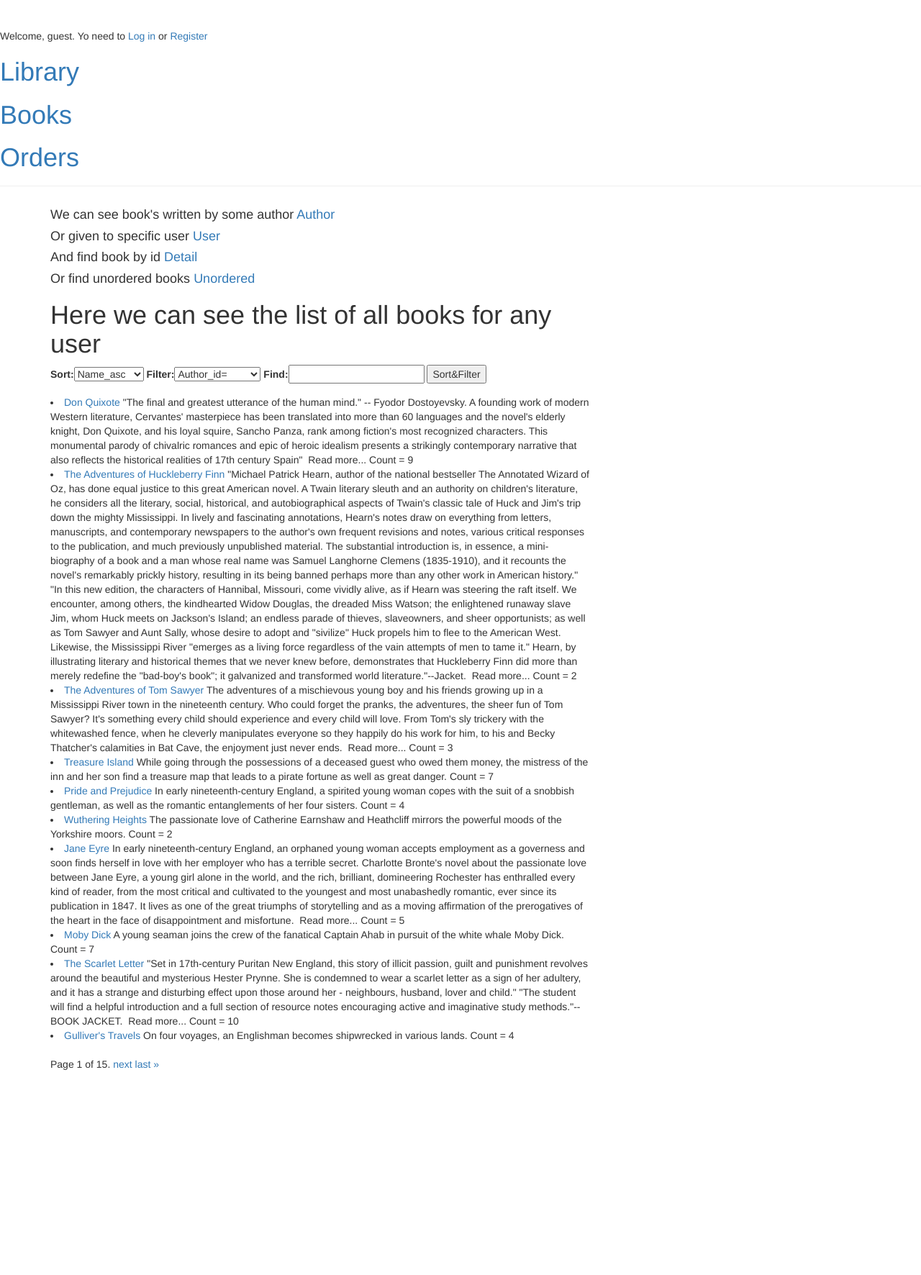
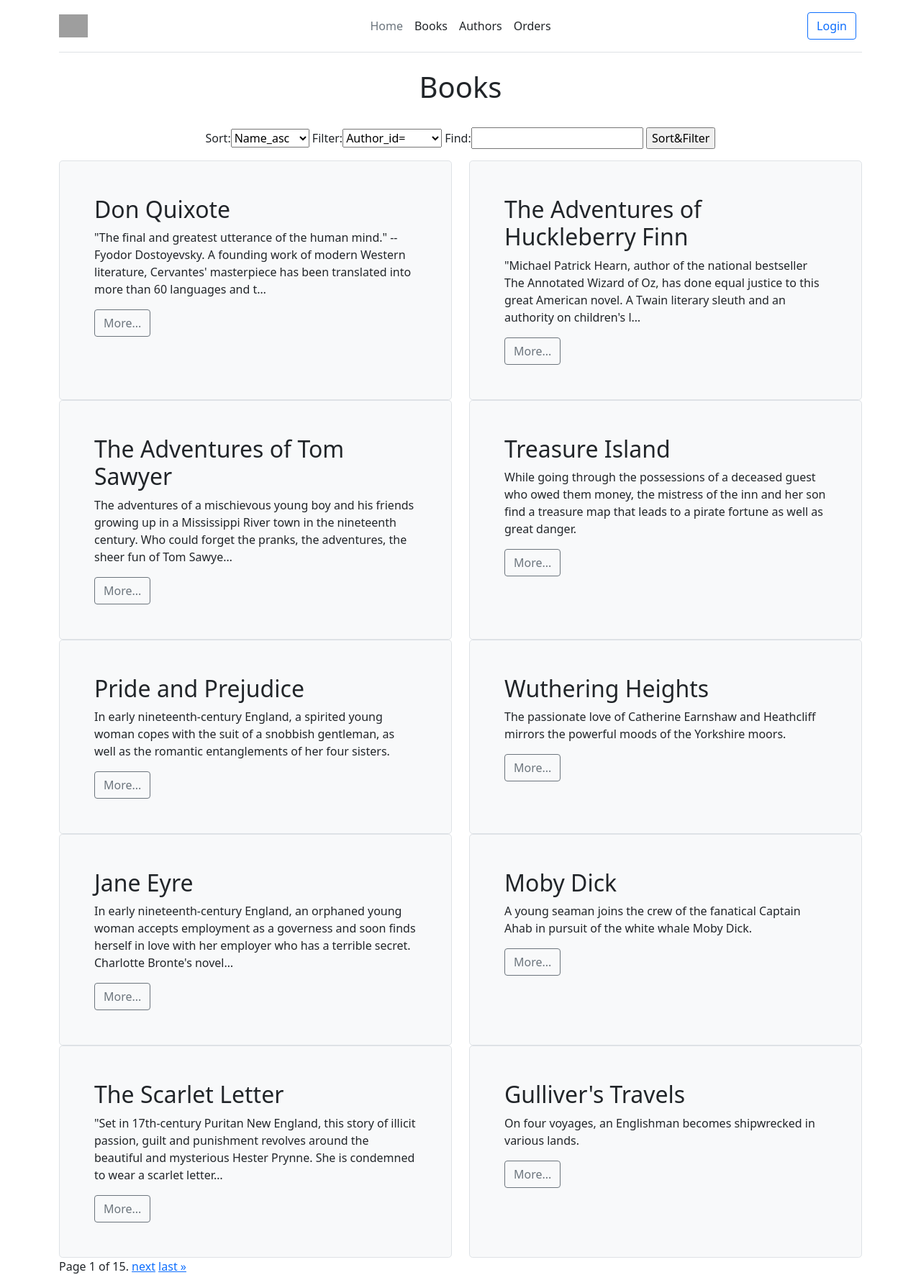
Before and after one commit to ignat24/Django-Docker-Compose, a Django app: page /book/ in a window 1280 px wide. Shown: the whole page at 72% size. Before the commit the page ends 1487 px from the top, so only its background shows below. Run offline with Django 3.2, Linux system fonts and the light colour scheme; data comes from the database, SQL or seed files in the repository; some libraries are stand-ins or nearby versions; grey boxes are pictures that could not be loaded.

Commit message:
top version with UI

```diff
--- a/authentication/models.py
+++ b/authentication/models.py
@@ -46,8 +46,8 @@ class CustomUser(AbstractBaseUser, PermissionsMixin):
     updated_at = models.DateTimeField(auto_now=True)
     created_at = models.DateTimeField(auto_now_add=True, editable=False)
     role = models.IntegerField(default=0, choices=ROLE_CHOICES)
-    is_active = models.BooleanField(default=False)
-    is_staff = models.BooleanField(default=False)
+    is_active = models.BooleanField(default=True)
+    is_staff = models.BooleanField(default=True)
 
     USERNAME_FIELD = 'email'
     objects = MyUserManager()
--- a/author/urls.py
+++ b/author/urls.py
@@ -6,5 +6,6 @@ urlpatterns = [
     path('home/', AuthorsHomeView.as_view() , name='author_home'),
     path('update/<int:pk>', EditAuthorView.as_view() , name='author_update'),
     path('<int:pk>/delete/',DeleteAuthorView.as_view() , name='author_delete'),
-    path('create/',AddAuthorView.as_view() , name='author_add')
+    path('create/',AddAuthorView.as_view() , name='author_add'),
+    # path('detail/<int:pk>',AuthorsDetailView.as_view() , name='author_detail')
 ]
--- a/book/forms.py
+++ b/book/forms.py
@@ -43,13 +43,13 @@ class SortFilterForm(forms.Form):
 class BookForm(forms.ModelForm):
     class Meta:
         model = Book
-        fields = ('name', 'description', 'count', 'authors')
+        fields = ('name', 'description', 'count')
 
         widgets={
             'name': forms.TextInput(attrs={'class':'form-control', 'placeholder':'Book name'}),
             'description': forms.Textarea(attrs={'class':'form-control', 'placeholder':'Small description'}),
             'count': forms.TextInput(attrs={'class':'form-control'}),
-            'authors': forms.Select(attrs={'class':'form-control'})
+            # 'authors': forms.Select(attrs={'class':'form-control'})
         }
 
 
--- a/book/templates/add_book.html
+++ b/book/templates/add_book.html
@@ -5,7 +5,8 @@
 <form method="POST">
     {% csrf_token %}
     {{ form.as_p }}
+    <input type="submit" class="btn btn-primary" value="Add book">
 </form>
 </div>
-<button>Add book</button>
+
 {% endblock %}
--- a/book/templates/base.html
+++ b/book/templates/base.html
@@ -1,15 +1,44 @@
-{% load static %}
 <html>
     <head>
-        <title>Library</title>
-        <link rel="stylesheet" href="//maxcdn.bootstrapcdn.com/bootstrap/3.2.0/css/bootstrap.min.css">
-        <link rel="stylesheet" href="//maxcdn.bootstrapcdn.com/bootstrap/3.2.0/css/bootstrap-theme.min.css">
-
-
+      <title>{% block title %}Library{% endblock %}</title>
+        <link href="https://cdn.jsdelivr.net/npm/bootstrap@5.1.3/dist/css/bootstrap.min.css" rel="stylesheet" integrity="sha384-1BmE4kWBq78iYhFldvKuhfTAU6auU8tT94WrHftjDbrCEXSU1oBoqyl2QvZ6jIW3" crossorigin="anonymous">
+        <!-- <link rel="stylesheet" href="//maxcdn.bootstrapcdn.com/bootstrap/3.2.0/css/bootstrap.min.css">
+        <link rel="stylesheet" href="//maxcdn.bootstrapcdn.com/bootstrap/3.2.0/css/bootstrap-theme.min.css"> -->
     </head>
     <body>
+        <div class="container">
+            <header class="d-flex flex-wrap align-items-center justify-content-center justify-content-md-between py-3 mb-4 border-bottom">
+              <a href="/" class="d-flex align-items-center col-md-3 mb-2 mb-md-0 text-dark text-decoration-none">
+                <img class="bi me-2" width="40" height="32" role="img" aria-label="Bootstrap" src="https://files.fm/thumb_show.php?i=ykfn7vehe">
+              </a>
+
+              <ul class="nav col-12 col-md-auto mb-2 justify-content-center mb-md-0">
+                <li><a href="/" class="nav-link px-2 link-secondary">Home</a></li>
+                <li><a href="{% url 'home' %}" class="nav-link px-2 link-dark">Books</a></li>
+                <li><a href="{% url 'author_home' %}" class="nav-link px-2 link-dark">Authors</a></li>
+                {% if user.is_authenticated %}
+                <li><a href="{% url 'add_book' %}" class="nav-link px-2 link-dark">Add Book</a></li>
+                {% endif %}
+                {% ifequal user.role 1 %}
+                <li><a href="/order" class="nav-link px-2 link-dark">Orders</a></li>
+                {% else %}
+                <li><a href="/orders" class="nav-link px-2 link-dark">Orders</a></li>
+
+                {% endifequal %}
+            </ul>
+
+              <div class="col-md-3 text-end">
+                {% if user.is_authenticated %}
+                <a type="button" class="btn btn-primary" href="/logout">Log out</a>
+                {% else %}
+                <a type="button" class="btn btn-outline-primary me-2" href="/login">Login</a>
+                {% endif %}
+              </div>
+            </header>
+          </div>
+    <div class="container">
     <div class="page-header">
-        {% if user.is_authenticated %}
+        <!-- {% if user.is_authenticated %}
         <p>Welcome {{ user.first_name }} ! You can <a href="/logout">Log out</a> or <a href="/edit">Edit profile</a></p>
         {% else %}
         <p>Welcome, guest. Yo need to <a href="/login">Log in</a> or <a href="/signup">Register</a> </p>
@@ -19,16 +48,23 @@
         <h1><a href="/order">Orders</a></h1>
         {% ifequal user.role 0 %}
         <h1><a href="{% url 'author_home' %}">Authors</a></h1>
-        {% endifequal %}
+        {% endifequal %} -->
 
     </div>
-    <div class="content container">
+
+    {% block content %}
+    <div class="pricing-header px-3 py-3 pt-md-5 pb-md-4 mx-auto text-center">
+      <h1 class="display-4">Welcome to the Library</h1>
+      <p class="lead">We look forward to helping you achieve and succeed.</p>
+  </div>
+            {% endblock %}
+    <!-- <div class="content container">
         <div class="row">
             <div class="col-md-8">
-            {% block content %}
-            {% endblock %}
+
             </div>
         </div>
+    </div> -->
     </div>
 </body>
 </html>
--- a/book/templates/main.html
+++ b/book/templates/main.html
@@ -1,27 +1,52 @@
 {% extends 'base.html' %}
+{% block title %}
+Books
+{% endblock %}
 {% block content %}
-<h4>We can see book's written by some author <a href="/book/author/">Author</a></h4>
+<!-- <h4>We can see book's written by some author <a href="/book/author/">Author</a></h4>
 <h4>Or given to specific user <a href="/book/user/">User</a></h4>
 <h4>And find book by id <a href="/book/detail/">Detail</a></h4>
 <h4>Or find unordered books <a href="/book/unordered/">Unordered</a></h4>
-{% ifequal user.role 0 %}
+{% if user.is_authenticated %}
 <h4>You can add <a href="{% url 'add_book' %}">New book</a></h4>
-{% endifequal %}
+{% endif %} -->
 
+<center>
+<h1>Books</h1>
 
-<h1>Here we can see the list of all books for any user</h1>
-
+<br>
 <form action="/book/" method="get">
     {% csrf_token %}
     {{ form }}
     <input type="submit" value="Sort&Filter">
 </form>
+</center>
+{% if page_obj %}
+<div class="row align-items-md-stretch">
 
 {% for book in page_obj %}
-	<li>
-	<a href="/book/detail/{{ book.id }}">{{ book.name }}</a>
-	{{ book.description }} Count = {{ book.count }}</li>
+
+    <div class="col-md-6">
+      <div class="h-100 p-5 bg-light border rounded-3">
+        <h2>{{ book.name }}</h2>
+        <p>{{ book.description|truncatechars:200 }}</p>
+        <a class="btn btn-outline-secondary" href="/book/detail/{{ book.id }}" type="button">More...</a>
+      </div>
+    </div>
+
+	<!-- <li>
+        <a href="/book/detail/{{ book.id }}">{{ book.name }}</a>
+        {{ book.description|truncatechars:200 }} Count = {{ book.count }}</li> -->
 {% endfor %}
+</div>
+{% else %}
+<center>
+    <h1>Sorry! We don't have this books</h1>
+</center>
+{% endif %}
+
+
+
 <div class="pagination">
     <span class="step-links">
         {% if page_obj.has_previous %}
```
Also changed, not shown: author/templates/author_detail.html (added, +9 -0 lines), author/templates/main_authors.html (+8 -3 lines), author/views.py (+9 -0 lines), book/templates/detail.html (+10 -7 lines), book/templates/login.html (+7 -4 lines), book/templates/signup.html (+6 -1 lines), book/templates/user_orders.html (+5 -4 lines), main/forms.py (+12 -2 lines), order/templates/bad_users.html (+4 -4 lines), order/templates/orders.html (+15 -6 lines).
